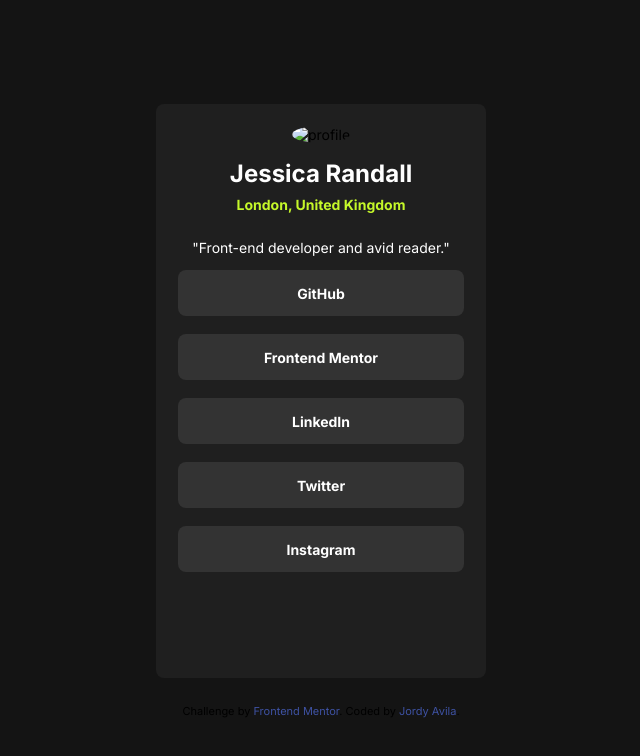
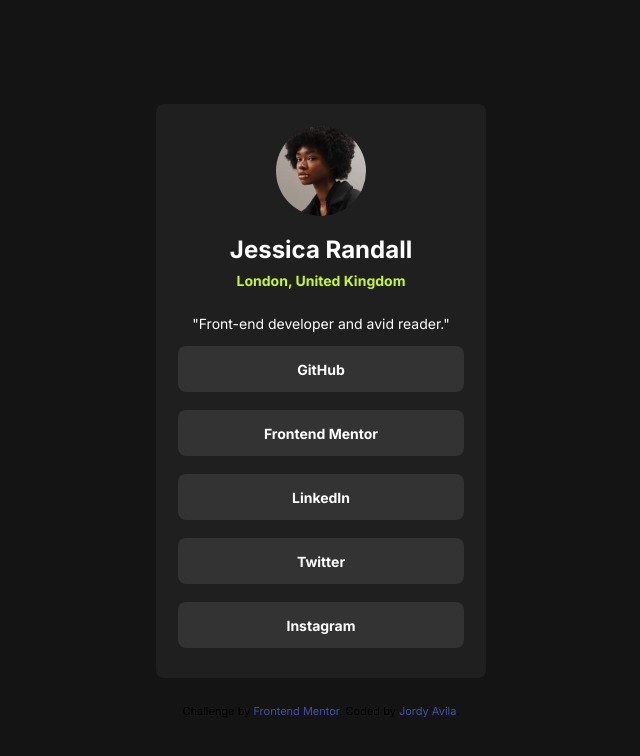
Before and after one commit to Jordy01090/social-link-profile, a plain HTML site: page index.html in a window 1280 px wide. Shown: the whole page, without its empty margins (319-959 px from the left). Drawn offline with Linux system fonts and the light colour scheme.

Commit message:
changed the rute of the image

```diff
--- a/index.html
+++ b/index.html
@@ -13,7 +13,7 @@
 <body>
   <div class="container">
     <div class="profile-card">
-      <img alt="profile" src="./assets/images/avatar-jessica.jpeg">
+      <img alt="profile" src="./images/avatar-jessica.jpeg">
       <h1>Jessica Randall</h1>
       <h2>London, United Kingdom</h2>
       <p>"Front-end developer and avid reader."</p>
```
